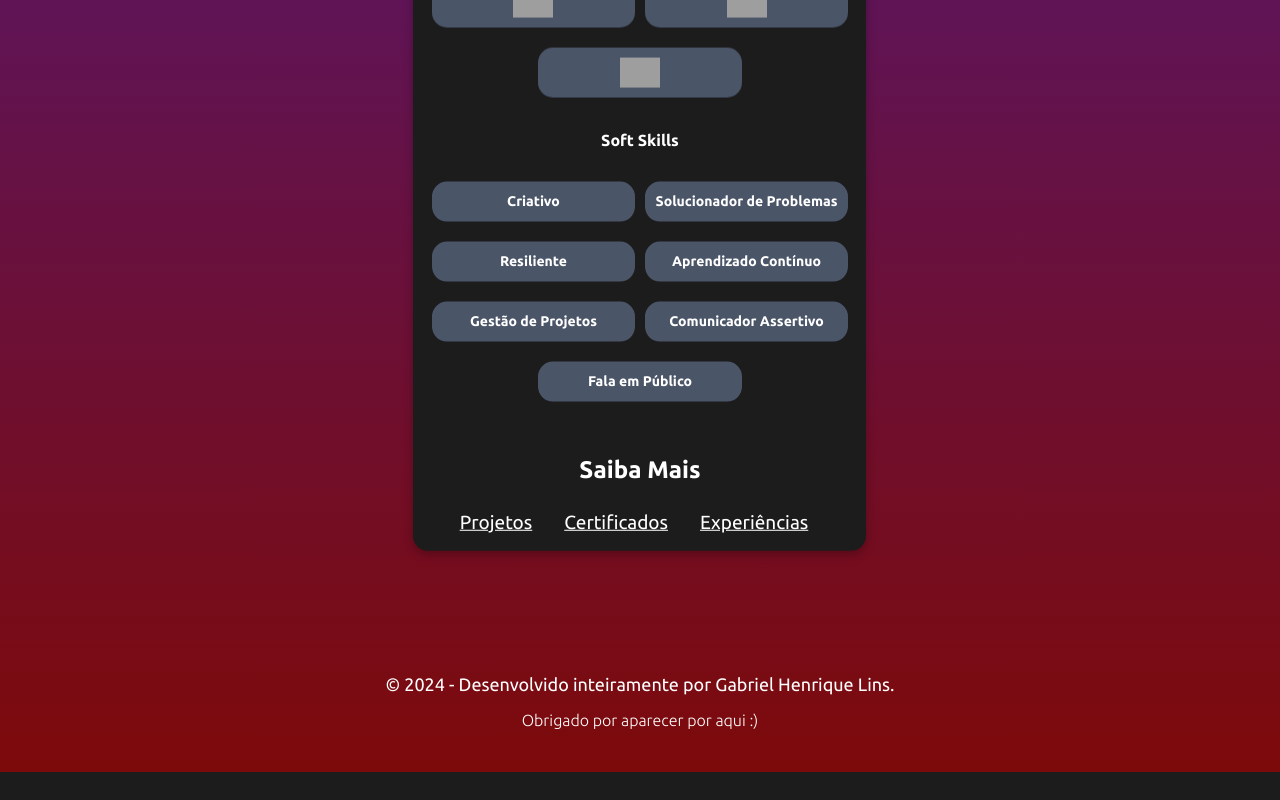
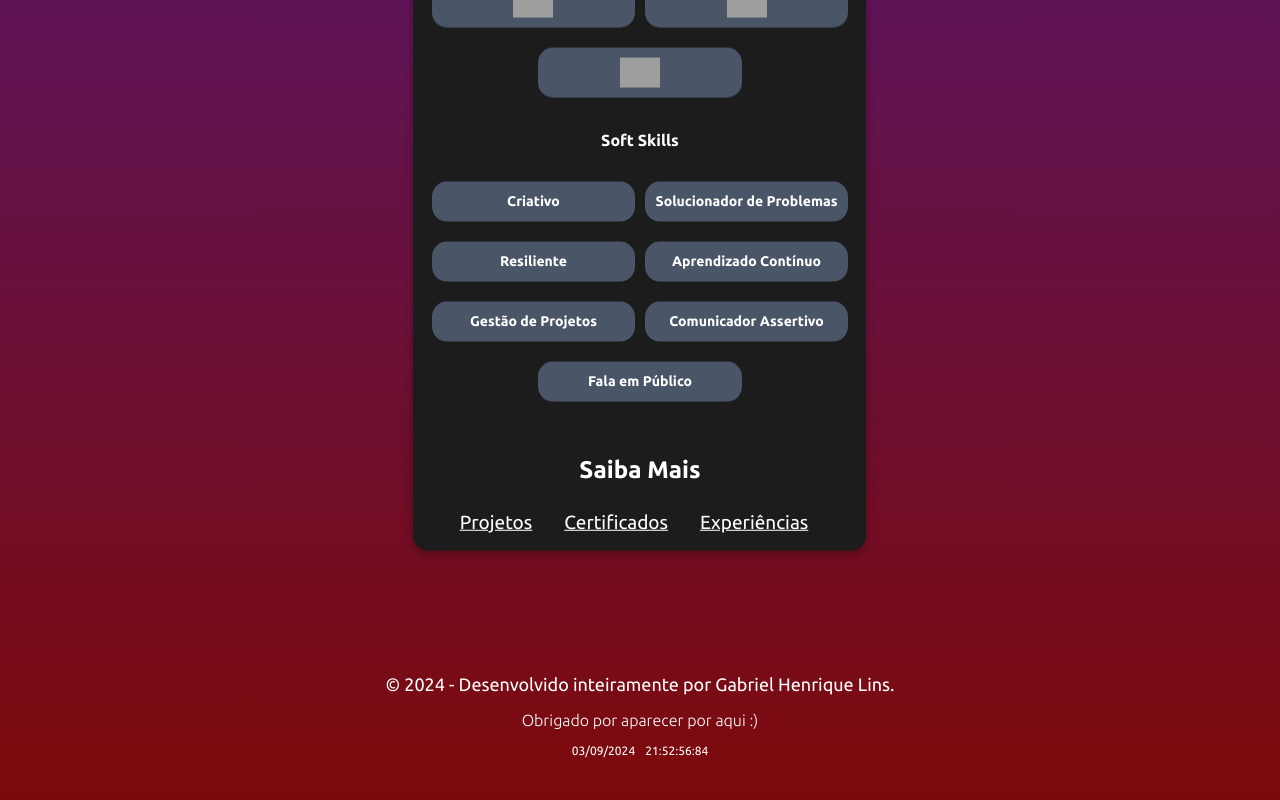
Before and after one commit to gabrielhilins/Portfolio, a React (Vite) app: page / in a window 1280 px wide. Shown: the part 1279-2079 px from the top of the page. Before the commit the page ends 2051 px from the top, so only its background shows below. Built offline with nearby package versions, Linux system fonts and the light colour scheme; grey boxes are pictures that could not be loaded.

Commit message:
adicionando real time clock no footer

```diff
--- a/src/components/Footer.jsx
+++ b/src/components/Footer.jsx
@@ -1,5 +1,6 @@
 import { Box, Text } from "@chakra-ui/react";
 import { useTranslation } from "react-i18next";
+import RealTimeClock from "./RealTimeClock";
 
 const Footer = () => {
   const { t } = useTranslation();
@@ -25,6 +26,7 @@ const Footer = () => {
       >
         {t("thanks")}
       </Text>
+      <RealTimeClock />
     </Box>
   );
 };
--- /dev/null
+++ b/src/components/RealTimeClock.jsx
@@ -0,0 +1,46 @@
+import { useState, useEffect } from 'react';
+import { Box, Text } from '@chakra-ui/react';
+
+const RealTimeClock = () => {
+  const [dateTime, setDateTime] = useState({
+    day: '00',
+    month: '00',
+    year: '0000',
+    hours: '00',
+    minutes: '00',
+    seconds: '00',
+    centiseconds: '00',
+  });
+
+  useEffect(() => {
+    const updateClock = () => {
+      const now = new Date();
+      setDateTime({
+        day: String(now.getDate()).padStart(2, '0'), // Dia do mês
+        month: String(now.getMonth() + 1).padStart(2, '0'), // Mês (Janeiro é 0)
+        year: now.getFullYear(), // Ano
+        hours: String(now.getHours()).padStart(2, '0'), // Hora local
+        minutes: String(now.getMinutes()).padStart(2, '0'), // Minutos locais
+        seconds: String(now.getSeconds()).padStart(2, '0'), // Segundos locais
+        centiseconds: String(Math.floor(now.getMilliseconds() / 10)).padStart(2, '0'), // Centésimos de segundo locais
+      });
+    };
+
+    const intervalId = setInterval(updateClock, 10); // Atualiza a cada 10ms para incluir centésimos de segundo
+
+    return () => clearInterval(intervalId); // Limpa o intervalo quando o componente é desmontado
+  }, []);
+
+  return (
+    <Box display="flex" flexDirection="row" textAlign="center" color="white" gap="10px" alignItems="center" justifyContent="center" marginTop="10px">
+      <Text fontSize="12px" fontWeight="regular">
+        {dateTime.day}/{dateTime.month}/{dateTime.year}
+      </Text>
+      <Text fontSize="12px" fontWeight="regular">
+        {dateTime.hours}:{dateTime.minutes}:{dateTime.seconds}:{dateTime.centiseconds}
+      </Text>
+    </Box>
+  );
+};
+
+export default RealTimeClock;
```
